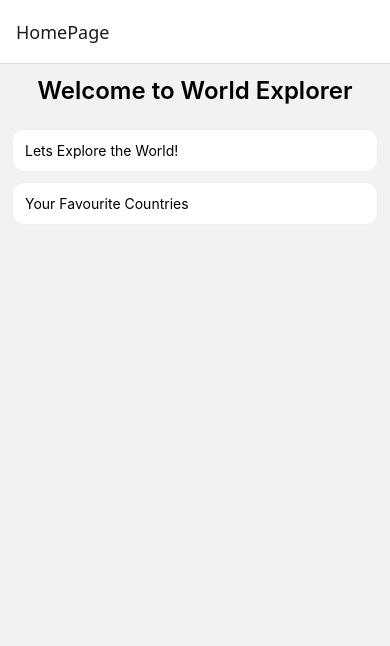
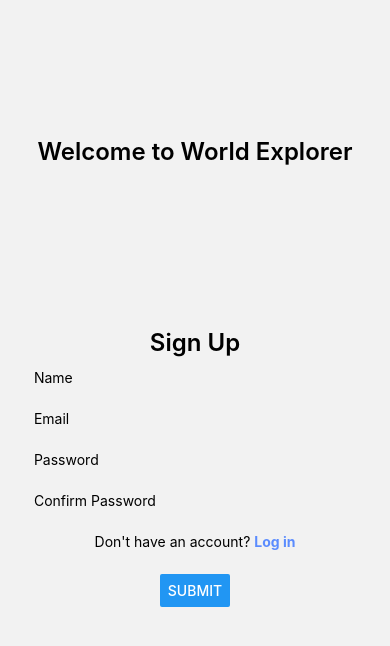
Before and after one commit to Leorev01/World_Explorer, a React Native app: screen /SignUp in a window 390 px wide. Shown: the top 646 px of the page. Built offline with nearby package versions, Linux system fonts and the light colour scheme.

Commit message:
Adds mockdb/authscreens and functions

```diff
--- /dev/null
+++ b/mock-db/db.json
@@ -0,0 +1,9 @@
+[
+    {
+        "id":1,
+        "name":"Leo",
+        "email": "leo@leo.com",
+        "password": "password",
+        "favoriteCodes": ["IN", "US", "GB"]
+    }
+]
--- a/package.json
+++ b/package.json
@@ -18,7 +18,8 @@
     "react": "19.0.0",
     "react-native": "0.79.6",
     "react-native-safe-area-context": "5.4.0",
-    "react-native-screens": "~4.11.1"
+    "react-native-screens": "~4.11.1",
+    "react-native-toast-message": "^2.3.3"
   },
   "devDependencies": {
     "@babel/core": "^7.25.2",
--- a/src/navigation/index.tsx
+++ b/src/navigation/index.tsx
@@ -6,8 +6,12 @@ import CountriesScreen from '../screens/CountriesScreen';
 import CountryDetailScreen from '../screens/CountryDetailScreen';
 import HomePage from '../screens/HomePageScreen';
 import FavouritesScreen from '../screens/FavouritesScreen';
+import LoginScreen from '../screens/LoginScreen';
+import SignUpScreen from '../screens/SignUpScreen';
 
 export type RootStackParamList = {
+  Login: undefined;
+  SignUp: undefined;
   HomePage: undefined;
   Favourites: undefined;
   Continents: undefined;
@@ -21,7 +25,9 @@ export default function RootNavigator() {
   return (
     <NavigationContainer>
       <Stack.Navigator>
-        <Stack.Screen name="HomePage" component={HomePage} />
+        <Stack.Screen options={{ headerShown: false }} name="Login" component={LoginScreen} />
+        <Stack.Screen options={{ headerShown: false }} name="SignUp" component={SignUpScreen} />
+        <Stack.Screen options={{ headerShown: false }} name="HomePage" component={HomePage} />
         <Stack.Screen name='Favourites' component={FavouritesScreen} />
         <Stack.Screen name="Continents" component={ContinentsScreen} />
         <Stack.Screen
--- a/src/screens/HomePageScreen.tsx
+++ b/src/screens/HomePageScreen.tsx
@@ -1,10 +1,10 @@
 import React from 'react'
-import { FlatList, TouchableOpacity, Text } from 'react-native'
+import { FlatList, TouchableOpacity, Text, StyleSheet } from 'react-native'
 
 const HomePageScreen = ({ navigation }: { navigation: any }) => {
   return (
     <>
-        <Text style={{ fontSize:24, fontWeight:'600', padding:12, textAlign:'center' }}>Welcome to World Explorer</Text>
+        <Text style={styles.header}>Welcome to World Explorer</Text>
         <FlatList
         contentContainerStyle={{ padding: 12 }}
         data={[
@@ -22,4 +22,15 @@ const HomePageScreen = ({ navigation }: { navigation: any }) => {
   )
 }
 
+const styles = StyleSheet.create({
+  header: {
+    fontSize: 24,
+    fontWeight: '600',
+    padding: 12,
+    textAlign: 'center',
+    marginTop: 50,
+
+  },
+});
+
 export default HomePageScreen
--- /dev/null
+++ b/src/screens/LoginScreen.tsx
@@ -0,0 +1,79 @@
+import {useState} from 'react'
+import { View, Text, TextInput, Button, StyleSheet, Pressable } from 'react-native'
+import db from '../../mock-db/db.json'
+
+const Logincreen = ({navigation}: {navigation: any}) => {
+
+  const [email, setEmail] = useState('')
+  const [password, setPassword] = useState('')
+  const [error, setError] = useState<string | undefined>()
+
+  const handleLogin = () => {
+    if(!email || !password) {
+      setError('Email and password are required')
+      return
+    }
+    setTimeout(() => {
+      const user = db.find(u => u.email === email && u.password === password)
+      if(!user) {
+        setError('Invalid email or password')
+        return
+      }
+      navigation.navigate('HomePage')
+    }, 1000 )
+  }
+  return (
+    <View style={styles.container}>
+        <Text style={styles.title}>Welcome to <Text>World Explorer</Text></Text>
+        <Text style={styles.header}>Log In</Text>
+        <TextInput style={styles.input} placeholder="Email" value={email} onChangeText={setEmail} />
+        <TextInput style={styles.input} placeholder="Password" secureTextEntry value={password} onChangeText={setPassword} />
+        {error ? <Text style={styles.error}>{error}</Text> : null}
+        <View style={styles.signUpContainer}>
+          <Text>Don't have an account? </Text>
+          <Pressable onPress={() => navigation.navigate('SignUp')}>
+            <Text style={styles.signUp}>Sign up</Text>
+          </Pressable>
+        </View>
+        <Button title="Submit" onPress={handleLogin} />
+    </View>
+  )
+}
+
+const styles = StyleSheet.create({
+  container: {
+    flex: 1,
+    alignItems: 'center',
+    justifyContent: 'center',
+    padding: 16,
+    gap: 12,
+  },
+  title:{
+    fontSize: 24,
+    fontWeight: '600',
+    marginBottom: 150,
+    marginTop: -100,
+  },
+  header: {
+    fontSize: 24,
+    fontWeight: '600',
+  },
+  input: {
+    marginBottom: 12,
+    width: '90%',
+  },
+  signUpContainer: {
+    flexDirection: 'row',
+    alignItems: 'center',
+    marginBottom: 12,
+  },
+  signUp: {
+    fontWeight: 'bold',
+    color: '#5b8cfe'
+  },
+  error:{
+    color: 'red',
+  }
+});
+
+export default Logincreen
--- /dev/null
+++ b/src/screens/SignUpScreen.tsx
@@ -0,0 +1,88 @@
+import {useState} from 'react'
+import { View, Text, TextInput, Button, StyleSheet, Pressable } from 'react-native'
+import db from '../../mock-db/db.json'
+
+const SignUpScreen = ({navigation}: {navigation: any}) => {
+
+  const [name, setName] = useState('')
+  const [email, setEmail] = useState('')
+  const [password, setPassword] = useState('')
+  const [confirmPassword, setConfirmPassword] = useState('')
+  const [error, setError] = useState<string | undefined>()
+
+  const handleSignUp = () => {
+    if(!name || !email || !password || !confirmPassword) {
+      setError('All fields are required')
+      return
+    }
+    if(password !== confirmPassword) {
+      setError('Passwords do not match')
+      return
+    }
+    const user = db.find(u => u.email === email)
+    if(user) {
+      setError('Email already in use')
+      return
+    }
+    db.push({ id: db.length + 1, name, email, password, favoriteCodes: [] })
+    setTimeout(() => {
+      navigation.navigate('HomePage')
+    }, 1000 )
+  }
+  return (
+    <View style={styles.container}>
+        <Text style={styles.title}>Welcome to <Text>World Explorer</Text></Text>
+        <Text style={styles.header}>Sign Up</Text>
+        <TextInput style={styles.input} placeholder="Name" value={name} onChangeText={setName} />
+        <TextInput style={styles.input} placeholder="Email" value={email} onChangeText={setEmail} />
+        <TextInput style={styles.input} placeholder="Password" secureTextEntry value={password} onChangeText={setPassword} />
+        <TextInput style={styles.input} placeholder="Confirm Password" secureTextEntry value={confirmPassword} onChangeText={setConfirmPassword} />
+        {error ? <Text style={styles.error}>{error}</Text> : null}
+        <View style={styles.signUpContainer}>
+          <Text>Don't have an account? </Text>
+          <Pressable onPress={() => navigation.navigate('Login')}>
+            <Text style={styles.signUp}>Log in</Text>
+          </Pressable>
+        </View>
+        <Button title="Submit" onPress={handleSignUp} />
+    </View>
+  )
+}
+
+const styles = StyleSheet.create({
+  container: {
+    flex: 1,
+    alignItems: 'center',
+    justifyContent: 'center',
+    padding: 16,
+    gap: 12,
+  },
+  title:{
+    fontSize: 24,
+    fontWeight: '600',
+    marginBottom: 150,
+    marginTop: -100,
+  },
+  header: {
+    fontSize: 24,
+    fontWeight: '600',
+  },
+  input: {
+    marginBottom: 12,
+    width: '90%',
+  },
+  signUpContainer: {
+    flexDirection: 'row',
+    alignItems: 'center',
+    marginBottom: 12,
+  },
+  signUp: {
+    fontWeight: 'bold',
+    color: '#5b8cfe'
+  },
+  error:{
+    color: 'red',
+  }
+});
+
+export default SignUpScreen
```
Also changed, not shown: 1 other file (tests, documents, lock files or other folders).
